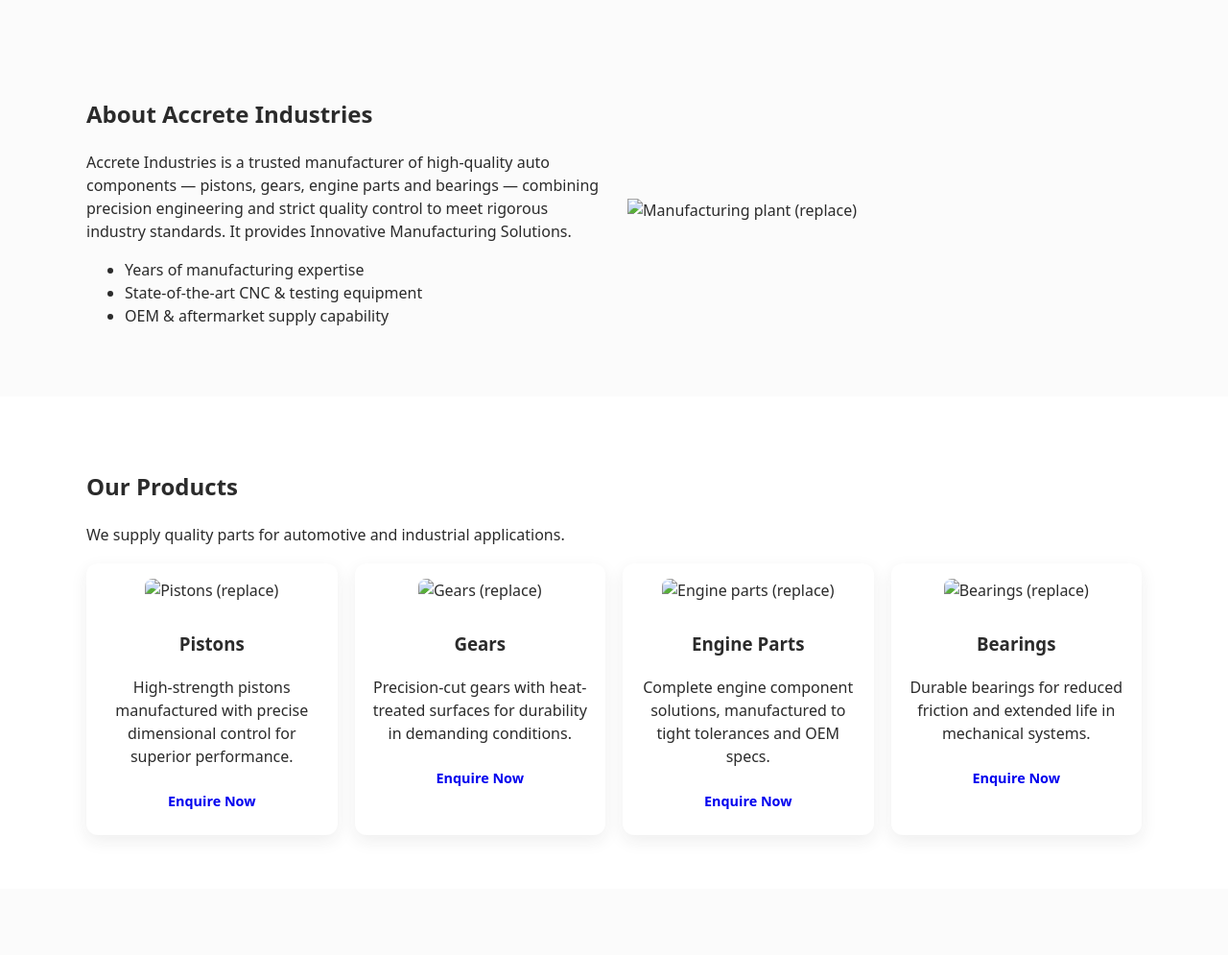
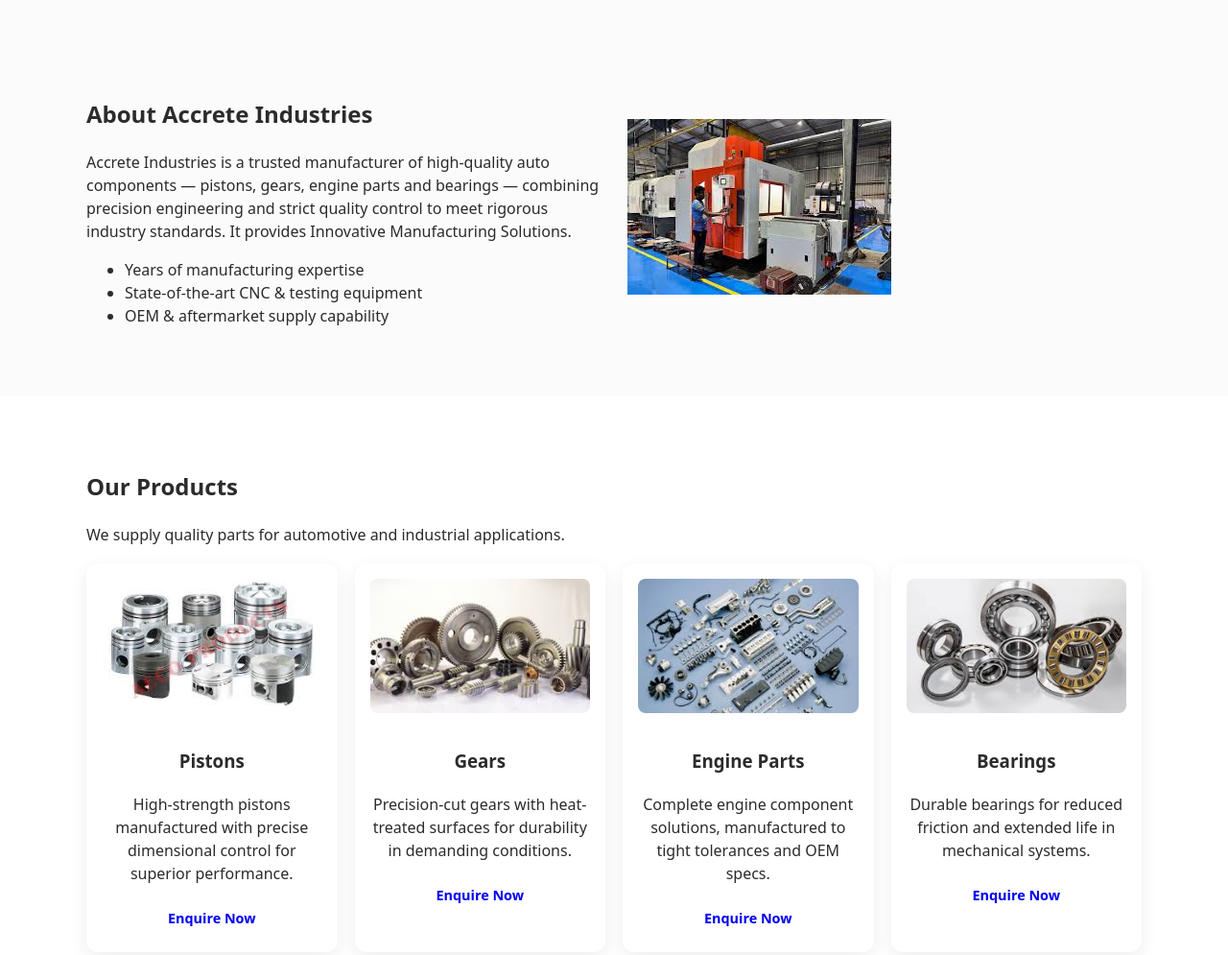
Before and after one commit to amolshewale18/accreteindustries, a plain HTML site: page index.html in a window 1280 px wide. Shown: the part 480-1475 px from the top of the page at 96% size. Drawn offline with Linux system fonts and the light colour scheme.

Commit message:
index file updated and assest image added

```diff
--- a/index.html
+++ b/index.html
@@ -48,7 +48,7 @@
         </ul>
       </div>
       <div class="image-card">
-        <img src="assets/plant.jpg" alt="Manufacturing plant (replace)" />
+        <img src="assets/plant.png" alt="Manufacturing plant (replace)" />
       </div>
     </div>
   </section>
@@ -57,10 +57,10 @@
       <h2>Our Products</h2>
       <p class="lead">We supply quality parts for automotive and industrial applications.</p>
       <div class="cards">
-        <article class="card"><img src="assets/piston.jpg" alt="Pistons (replace)" /><h3>Pistons</h3><p>High-strength pistons manufactured with precise dimensional control for superior performance.</p><a class="btn small" href="#contact">Enquire Now</a></article>
-        <article class="card"><img src="assets/gear.jpg" alt="Gears (replace)" /><h3>Gears</h3><p>Precision-cut gears with heat-treated surfaces for durability in demanding conditions.</p><a class="btn small" href="#contact">Enquire Now</a></article>
-        <article class="card"><img src="assets/engineparts.jpg" alt="Engine parts (replace)" /><h3>Engine Parts</h3><p>Complete engine component solutions, manufactured to tight tolerances and OEM specs.</p><a class="btn small" href="#contact">Enquire Now</a></article>
-        <article class="card"><img src="assets/bearings.jpg" alt="Bearings (replace)" /><h3>Bearings</h3><p>Durable bearings for reduced friction and extended life in mechanical systems.</p><a class="btn small" href="#contact">Enquire Now</a></article>
+        <article class="card"><img src="assets/piston.png" alt="Pistons (replace)" /><h3>Pistons</h3><p>High-strength pistons manufactured with precise dimensional control for superior performance.</p><a class="btn small" href="#contact">Enquire Now</a></article>
+        <article class="card"><img src="assets/gear1.png" alt="Gears (replace)" /><h3>Gears</h3><p>Precision-cut gears with heat-treated surfaces for durability in demanding conditions.</p><a class="btn small" href="#contact">Enquire Now</a></article>
+        <article class="card"><img src="assets/engineparts.png" alt="Engine parts (replace)" /><h3>Engine Parts</h3><p>Complete engine component solutions, manufactured to tight tolerances and OEM specs.</p><a class="btn small" href="#contact">Enquire Now</a></article>
+        <article class="card"><img src="assets/bearings.png" alt="Bearings (replace)" /><h3>Bearings</h3><p>Durable bearings for reduced friction and extended life in mechanical systems.</p><a class="btn small" href="#contact">Enquire Now</a></article>
       </div>
     </div>
   </section>
@@ -80,7 +80,7 @@
         <h2>Contact Us</h2>
         <p>Reach out for quotes, OEM partnerships, or product inquiries.</p>
         <div class="contact-card">
-          <p><strong>Address:</strong><br/>Accrete Industry, Plot No.3 Gut No 37, Itawa, Chhatrapati Sambhaji Nagar, Maharashtra, India 431133</p>
+          <p><strong>Address:</strong><br/>Accrete Industry, Plot No.3 Gut No 37, Behind kingfisher company, Itawa, Chhatrapati Sambhaji Nagar, Maharashtra, India-431133</p>
           <p><strong>Email:</strong> <a href="mailto:ai@accreteindustries.com">ai@accreteindustries.com</a></p>
           <p><strong>Phone:</strong> <a href="tel:+919423744525">+91 94237 44525</a></p>
           <p><strong>Domain:</strong> <a href="https://www.accreteindustries.com" target="_blank" rel="noopener">www.accreteindustries.com</a></p>
```
Also changed, not shown: assets/bearings.png (added), assets/engineparts.png (added), assets/gear.png (added), assets/gear1.png (added), assets/piston.png (added), assets/plant.png (added).
